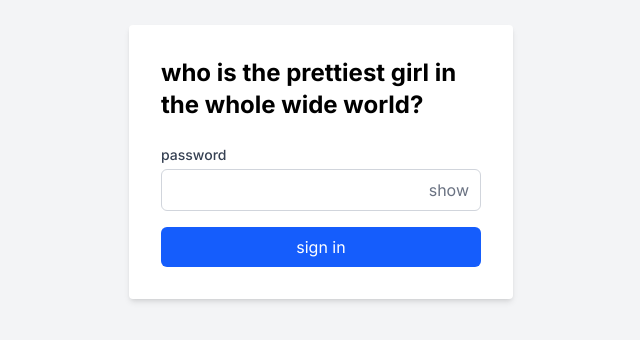
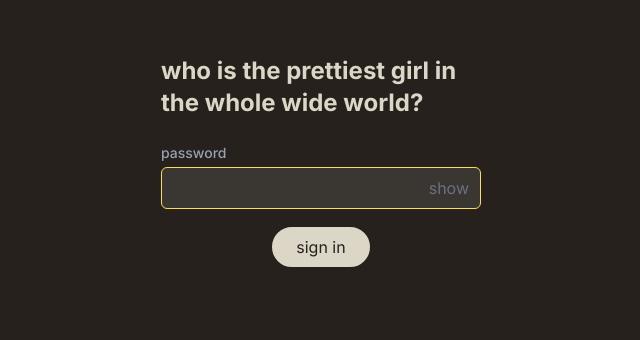
Before and after one commit to tauropena/tauro-newsletter, a Next.js app: page /login in a window 1280 px wide. Shown: the part 238-578 px from the top of the page, without its empty margins (319-959 px from the left). Built offline with nearby package versions, Linux system fonts and the light colour scheme.

Commit message:
login page styling

```diff
--- a/src/app/(auth)/login/page.js
+++ b/src/app/(auth)/login/page.js
@@ -39,23 +39,21 @@ export default function Login() {
   }
 
   return (
-    <div className="min-h-screen flex items-center justify-center bg-gray-100">
-      <div className="bg-white p-8 rounded shadow-md w-96">
-        <h1 className="text-2xl text-black font-bold mb-6 text-left">
+    <div className="min-h-screen flex items-center justify-center bg-[#26211D]">
+      <div className="p-8 rounded w-96">
+        <h1 className="text-2xl text-[#DCD6c6] font-bold mb-6 text-left">
           who is the prettiest girl in the whole wide world?
         </h1>
 
         {error && (
-          <div className="mb-4 p-2 bg-red-100 text-red-700 rounded">
-            {error}
-          </div>
+          <div className="mb-4 p-2 text-[#EF738C] rounded">{error}</div>
         )}
 
         <form onSubmit={handleSubmit}>
           <div className="mb-4">
             <label
               htmlFor="password"
-              className="block text-sm font-medium text-gray-700 mb-1"
+              className="block text-sm font-medium text-gray-400 mb-1"
             >
               password
             </label>
@@ -65,7 +63,7 @@ export default function Login() {
                 id="password"
                 value={password}
                 onChange={(e) => setPassword(e.target.value)}
-                className="w-full text-black px-3 py-2 border border-gray-300 rounded-md focus:outline-none focus:ring-2 focus:ring-blue-500"
+                className="w-full text-white px-3 py-2 border border-[#FCDC59] bg-[#3A3631] rounded-md focus:outline-none focus:ring-2 focus:ring-blue-500"
                 required
                 disabled={loading}
               />
@@ -78,16 +76,18 @@ export default function Login() {
               </button>
             </div>
           </div>
+          <div className="flex justify-center">
             <button
               type="submit"
               disabled={loading}
-            className={`w-full bg-blue-600 text-white py-2 px-4 rounded-md hover:bg-blue-600 transition" ${
+              className={`w-auto px-6 bg-[#DCD6C6] text-[#26211D] py-2 px-4 rounded-full border-2 border-[#26211D]
+                hover:translate-y-[-0.25rem] hover:shadow-[0_0.25rem_0_0_#C8C2B2] transition" ${
                   loading ? "opacity-70 cursor-not-allowed" : ""
                 }`}
             >
               {loading ? (
                 <span className="flex items-center justify-center">
-                <svg
+                  {/* <svg
                     className="animate-spin -ml-1 mr-2 h-4 w-4 text-white"
                     xmlns="http://www.w3.org/2000/svg"
                     fill="none"
@@ -106,13 +106,14 @@ export default function Login() {
                       fill="currentColor"
                       d="M4 12a8 8 0 018-8V0C5.373 0 0 5.373 0 12h4zm2 5.291A7.962 7.962 0 014 12H0c0 3.042 1.135 5.824 3 7.938l3-2.647z"
                     ></path>
-                </svg>
+                  </svg> */}
                   prepare to enter...
                 </span>
               ) : (
                 "sign in"
               )}
             </button>
+          </div>
         </form>
       </div>
     </div>
@@ -120,7 +121,6 @@ export default function Login() {
 }
 
 /*
-change the button styling to match the mailchimp styling
 workshop the text to be more clear and communicative for users
 add picture of coco
 show and hide to eye shut and eye open
```
Lines whose indentation alone changed are shown as unchanged.
